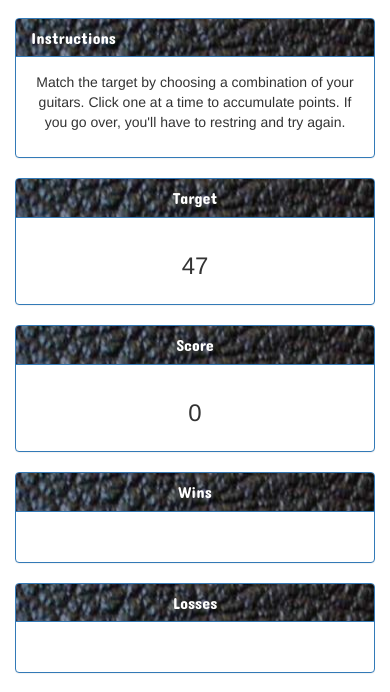
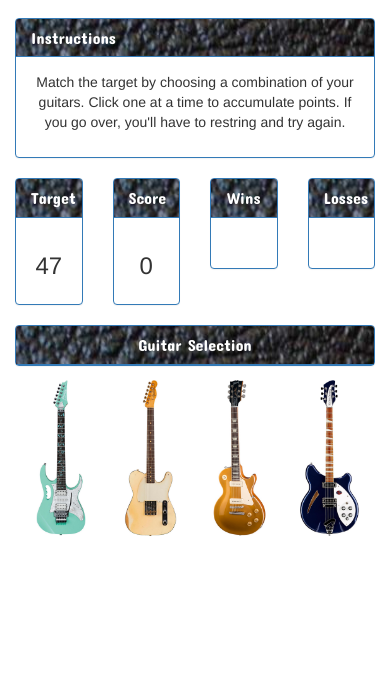
Before and after one commit to JDanielOC/week-4-game, a plain HTML site: page index.html in a window 390 px wide. Shown: the part 102-794 px from the top of the page. Drawn offline with nearby package versions, Linux system fonts and the light colour scheme.

Commit message:
bootstrap updates

```diff
--- a/assets/javascript/game.js
+++ b/assets/javascript/game.js
@@ -16,7 +16,7 @@ var lossCount = 0;
 
 //functions
 
-
+// get a random number for target score
 var getRandom = function(min, max) {
     return Math.floor(Math.random() * (max - min + 1)) + min;
 }
@@ -50,6 +50,7 @@ var startGame = function() {
 
 //game logic
 
+//change these .click to .html so that they appear on the screen
 
 startGame();
 
--- a/index.html
+++ b/index.html
@@ -33,7 +33,7 @@
         </div>
         <div class="row">
             <!-- Target -->
-            <div class="col-lg-3">
+            <div class="col-xs-3">
                 <div class="panel panel-primary">
                     <div class="panel-heading">
                         <h3 class="panel-title text-center">Target</h3>
@@ -44,7 +44,7 @@
                 </div>
             </div>
             <!-- Score -->
-            <div class="col-lg-3">
+            <div class="col-xs-3">
                 <div class="panel panel-primary">
                     <div class="panel-heading">
                         <h3 class="panel-title text-center">Score</h3>
@@ -55,7 +55,7 @@
                 </div>
             </div>
             <!-- Wins -->
-            <div class="col-lg-3">
+            <div class="col-xs-3">
                 <div class="panel panel-primary">
                     <div class="panel-heading">
                         <h3 class="panel-title text-center">Wins</h3>
@@ -66,7 +66,7 @@
                 </div>
             </div>
             <!-- Losses -->
-            <div class="col-lg-3">
+            <div class="col-xs-3">
                 <div class="panel panel-primary">
                     <div class="panel-heading">
                         <h3 class="panel-title text-center">Losses</h3>
```
